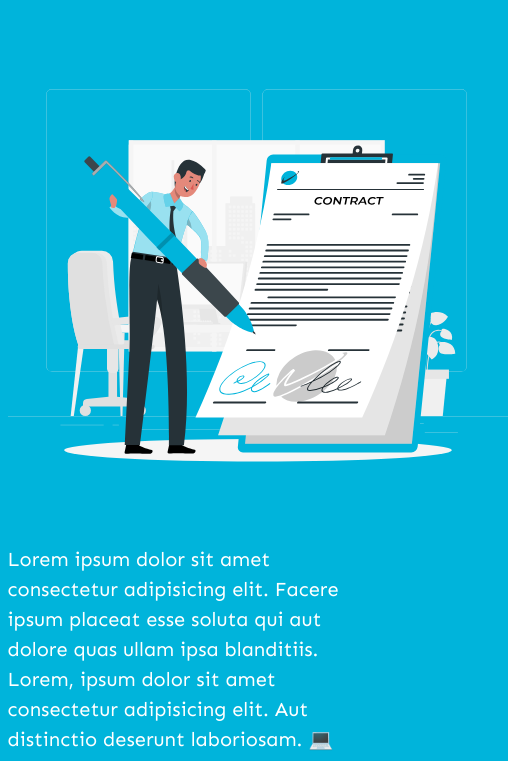
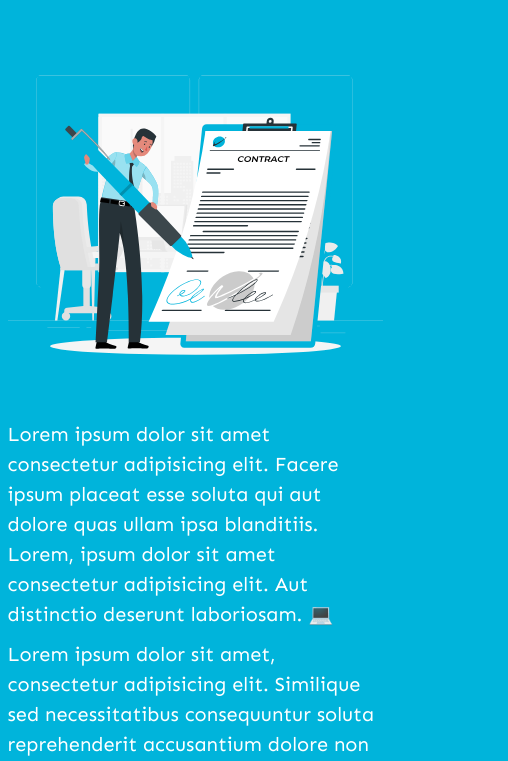
Before and after one commit to Juanma19R/trabajoRemoto, a website: page pages/empleadores.html in a window 390 px wide. Shown: the part 214-975 px from the top of the page, 508 px wide, since content can reach past the window. Drawn offline with nearby package versions, Linux system fonts and the light colour scheme.

Commit message:
Se le cambia de color las letras al logo y se acomoda imagen de Empleadores para responsiv desing

```diff
--- a/pages/empleadores.html
+++ b/pages/empleadores.html
@@ -46,10 +46,10 @@
         </nav>
     </header>
 
-    <main>
+    <main class="empleadores__Main">
+        <h1 class="animate__animated animate__heartBeat">Empleadores &#128188</h1>
         <div class="container container__empleadores">
-            <h1 class="animate__animated animate__heartBeat">Empleadores &#128188</h1>
-            <div class="clearfix empleadores_clearfix">
+            <div class="clearfix empleadores__clearfix">
                 <img src="../img/imagen-empleadores.svg" class="col-md-6 float-md-end mb-3 ms-md-3" alt="imagen representativa de empleadores">
                 <p>
                     Lorem ipsum dolor sit amet consectetur adipisicing elit. Facere ipsum placeat esse soluta qui aut dolore quas ullam ipsa blanditiis. Lorem, ipsum dolor sit amet consectetur adipisicing elit. Aut distinctio deserunt laboriosam. &#128187
--- a/scss/styles.scss
+++ b/scss/styles.scss
@@ -193,7 +193,7 @@ body{
     }
 }
 /*Seccion Empleadores*/
-.container__empleadores{
+.empleadores__Main{
     h1{
         text-align: center;
         font-size: $titulos;
@@ -201,11 +201,7 @@ body{
         color: $color-letras;
     }
 }
-.empleadores_clearfix{
-    img{
-        width: 500px;
-        height: 500px;
-    }
+.empleadores__clearfix{
     p{
         font-size: $parrafos;
         color: $color-letras;
```
Also changed, not shown: css/styles.css.
